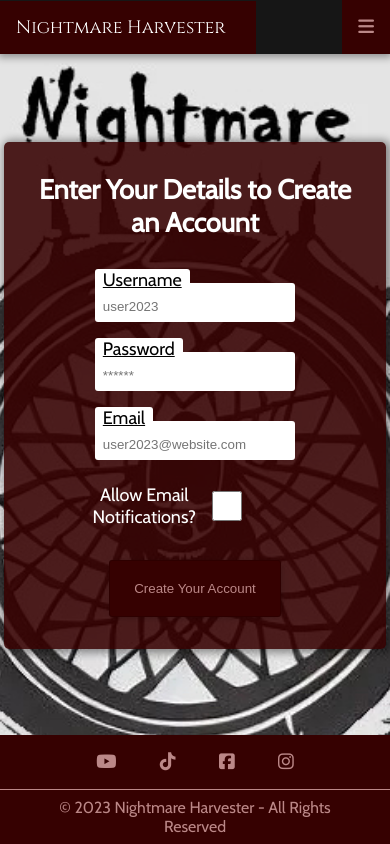
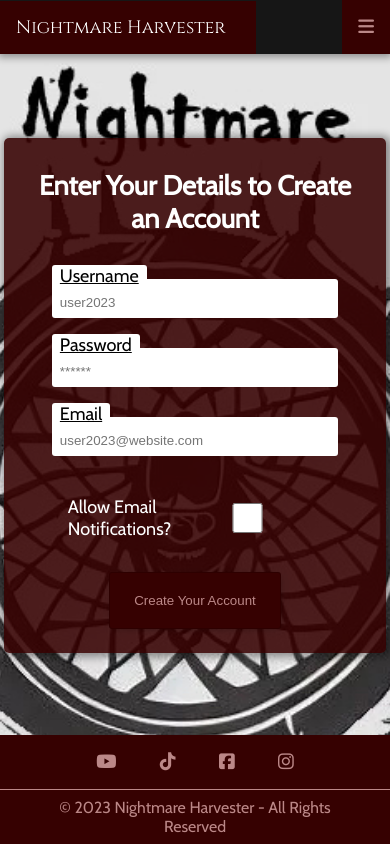
Before and after one commit to gr4ymanSOUND/nightmareharvester, a React (Create React App) app: page /register in a window 390 px wide. Built offline with nearby package versions, Linux system fonts and the light colour scheme.

Commit message:
style changes for the forms and mobile styles, updates to the udpateUser functionality to fix password changes, and various commented code and console log removals

```diff
--- a/src/components/AccountDetails.js
+++ b/src/components/AccountDetails.js
@@ -3,7 +3,7 @@ import { useNavigate } from 'react-router-dom';
 
 import { editUser, removeUser, loginUser } from '../axios-services';
 
-const AccountDetails = ({ token, user, setUser}) => {
+const AccountDetails = ({ token, setToken, user, setUser}) => {
 
   const navigate = useNavigate();
 
@@ -52,12 +52,19 @@ const AccountDetails = ({ token, user, setUser}) => {
   }
 
   // this will contain the axios call for deleting the current user. it should just deactivate their account
-  const deleteAccount = (e) => {
+  const deleteAccount = async (e) => {
     e.preventDefault();
-    if (confirm(`Are you sure you want to delete your account? THIS IS CURRENTLY DISABLED`)) {
-      // const result = await removeUser(token, user.id);
+    if (confirm(`Are you sure you want to delete your account?`)) {
+      try {
+        const result = await removeUser(token, user.id);
       alert(`Your account has been deleted. To recover the account later, you can register again with the same username and email address.`);
+      } catch (error) {
+        alert('problem deleting account')
+      }
     }
+
+    setToken(null);
+    localStorage.removeItem('nightmareHarvesterToken');
 
     window.scrollTo(0,0);
     navigate('/', {replace: true});
@@ -80,8 +87,8 @@ const AccountDetails = ({ token, user, setUser}) => {
           }
         </div>
         <div className="input-section">
-            <h3>Edit Your Account: </h3>
-          </div>
+          <h3>Edit Your Account: </h3>
+        </div>
         <div className='form-text-fields'>
           <div className="input-section vertical">
             <label className="input-label">Old Password</label>
--- a/src/components/AdminTools.js
+++ b/src/components/AdminTools.js
@@ -16,9 +16,6 @@ const AdminTools = ({token, user}) => {
     e.preventDefault();
     setWhichTool(e.target.id);
   }
-
-  console.log('which tool?', whichTool);
-
 
   return (
     <div className='content-container'>
--- a/src/components/App.js
+++ b/src/components/App.js
@@ -21,13 +21,21 @@ const App = () => {
   const [ user, setUser ] = useState({});
 
   useEffect(() => {
+    try {
       const getUserInfo = async () => {
         const userInfo = await getMe(token);
         setUser(userInfo);
       }
       if (token) {
         getUserInfo();
+      } else {
+        setUser({});
       }
+    } catch (error) {
+      alert('error getting user info');
+      throw error;
+    }
+
   }, [token]);
 
   //contains the routes for each main page
@@ -76,7 +84,7 @@ const App = () => {
                     exact path="/account"
                     element={
                       Object.keys(user).length == 0 ? <Navigate to="/" replace /> :
-                      <AccountDetails token={token} user={user} setUser={setUser}/>
+                      <AccountDetails token={token} setToken={setToken} user={user} setUser={setUser}/>
                     }
                   />
               </Routes>
--- a/src/components/Header.js
+++ b/src/components/Header.js
@@ -30,7 +30,6 @@ const Header = ({ user, setUser, setToken }) => {
   const logOut = (e) => {
     e.preventDefault();
     setToken(null);
-    setUser({});
     localStorage.removeItem('nightmareHarvesterToken');
   }
 
--- a/src/components/Register.js
+++ b/src/components/Register.js
@@ -32,11 +32,8 @@ const Register = ({ setToken, setUser}) => {
       status: userStatus
     }
 
-    console.log('user to create', newUser)
-
     // first create the user, then actually log them in right after
     const createdUser = await createUser(newUser);
-    console.log('createdUser after register', createdUser)
 
     const response = await loginUser(newUser.username, newUser.password);
     setToken(response.token);
--- a/src/components/VideoTool.js
+++ b/src/components/VideoTool.js
@@ -71,8 +71,6 @@ const VideoTool = ({token}) => {
     setVideoList(videos);
   }
 
-  // console.log('videoList', videoList);
-
   return (
     <div className='admin-tool'>
       {
--- a/src/style/admin.css
+++ b/src/style/admin.css
@@ -176,3 +176,11 @@
 .tool-form-container button {
   margin: .5rem;
 }
+
+.tool-form-container .checkbox {
+  margin-right: -25%;
+}
+
+.tool-form-container .input-section.other {
+  margin: 0;
+}
--- a/src/style/loginform.css
+++ b/src/style/loginform.css
@@ -3,7 +3,7 @@
 .login-window {
   display: block;
   position: fixed;
-  top: 3.5rem;
+  top: 3.25rem;
   right: 0;
   box-shadow: 2px 1px 4px 2px rgba(0, 0, 0, 0.4);
 }
@@ -15,7 +15,6 @@
   align-items: center;
   width: 20rem;
   padding: .5rem;
-
 
   background-color: rgba(22, 22, 22, 1.0);
   color: white;
@@ -37,10 +36,6 @@
   padding: .5rem;
   width: 90%;
   min-width: 150px;
-}
-
-.input-label {
-  padding: .5rem;
 }
 
 .login-register-buttons {
--- a/src/style/registerform.css
+++ b/src/style/registerform.css
@@ -38,12 +38,17 @@
   justify-content: space-between;
 }
 
+.input-label {
+  padding: .5rem;
+}
+
 .input-section.other {
   display: flex;
   flex-flow: row nowrap;
   justify-content: center;
   align-items: center;
   width: 70%;
+  margin-top: 1rem;
 }
 
 .input-section.vertical {
@@ -51,6 +56,7 @@
   flex-flow: column nowrap;
   justify-content: center;
   align-items: flex-start;
+  width: 90%;
 }
 
 .input-section.vertical input {
@@ -89,17 +95,19 @@
   width: 5rem;
   height: 100%;
   border: none;
-  margin-left: 1rem;
+  border-radius: 3px;
 }
 
 .other .input-label {
   padding: .5rem;
-  text-align: center;
+  text-align: left;
+  flex: 1;
 }
 
 .checkbox {
   margin-left: -25%;
-  padding: 0;
+  /* margin-right: -25%; */
+  flex: 1;
   width: 30px;
   height: 30px;
 }
@@ -139,8 +147,16 @@
     width: 98%;
   }
 
-  .checkbox {
-    margin-left: -25%;
+  .input-section.other {
+    width: 90%;
+  }
+
+  .input-section.vertical {
+    width: 100%;
+  }
+
+  .form-text-fields {
+    width: 95%;
   }
 
 }
```
Lines whose indentation alone changed are shown as unchanged.
